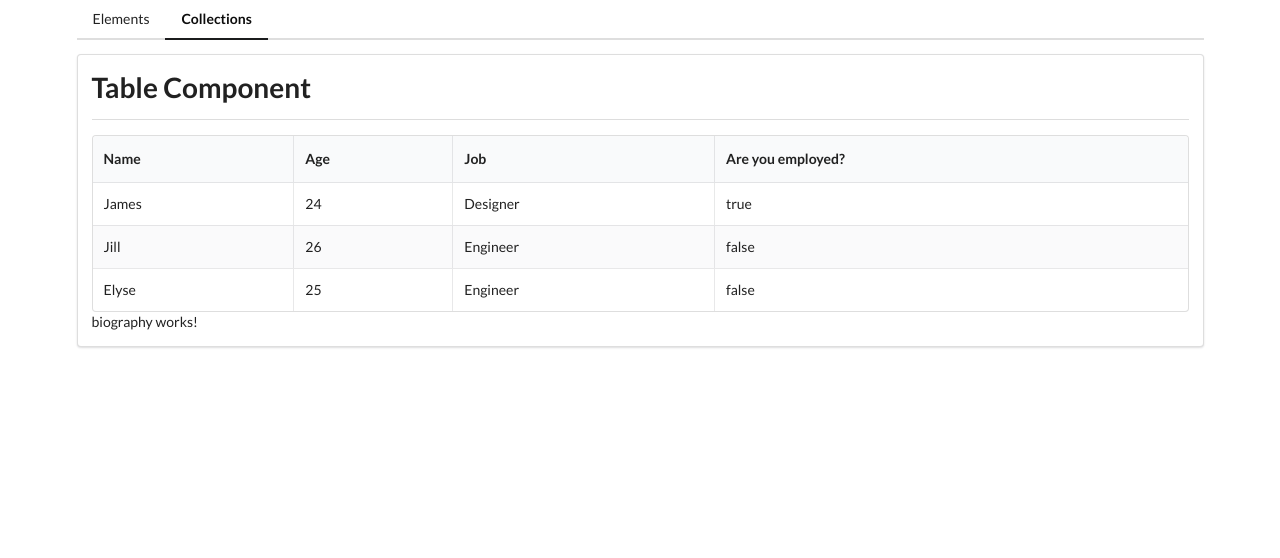
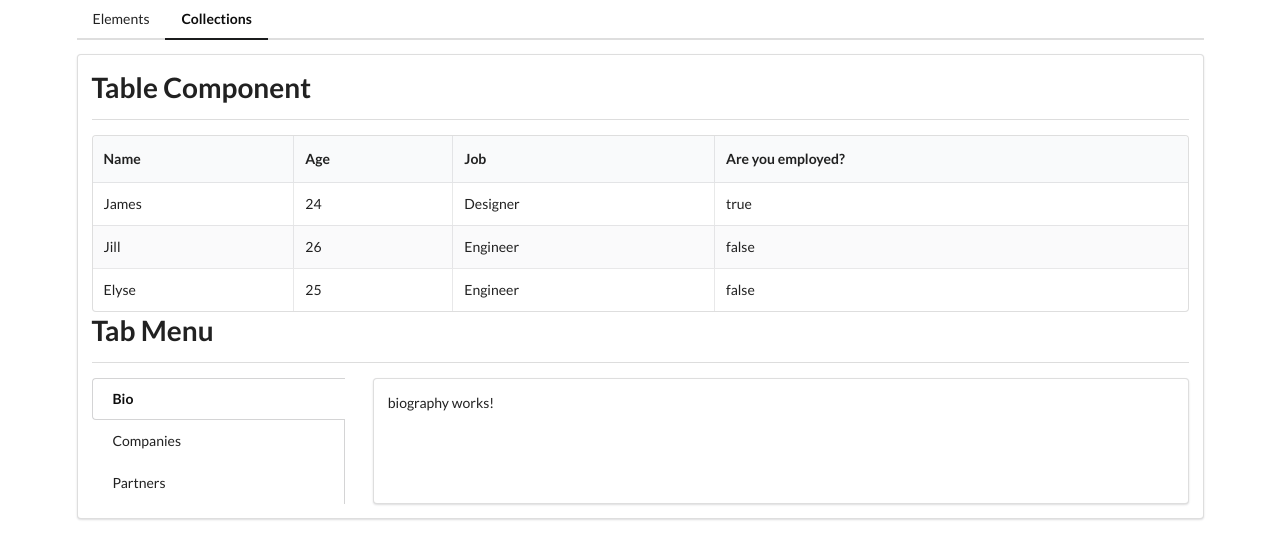
Before and after one commit to uspehgp/Components, an Angular app: page /collections in a window 1280 px wide. Shown: the top 558 px of the page. Built offline with nearby package versions, Linux system fonts and the light colour scheme.

Commit message:
create template for app table

```diff
--- a/src/app/collections/collections-home/collections-home.component.html
+++ b/src/app/collections/collections-home/collections-home.component.html
@@ -1,3 +1,23 @@
 <app-divider>Table Component</app-divider>
 <app-table classNames="striped celled" [data]="data" [headers]="headers"></app-table>
-<router-outlet></router-outlet>
+<app-divider>Tab Menu</app-divider>
+<div class="ui grid">
+  <div class="four wide column">
+    <div class="ui vertical fluid tabular menu">
+      <a class="item" routerLink="" routerLinkActive="active">
+        Bio
+      </a>
+      <a class="item" routerLink="companies" routerLinkActive="companies">
+        Companies
+      </a>
+      <a class="item" routerLink="partners" routerLinkActive="partners">
+        Partners
+      </a>
+    </div>
+  </div>
+  <div class="twelve wide stretched column">
+    <div class="ui segment">
+      <router-outlet></router-outlet>
+    </div>
+  </div>
+</div>
```
